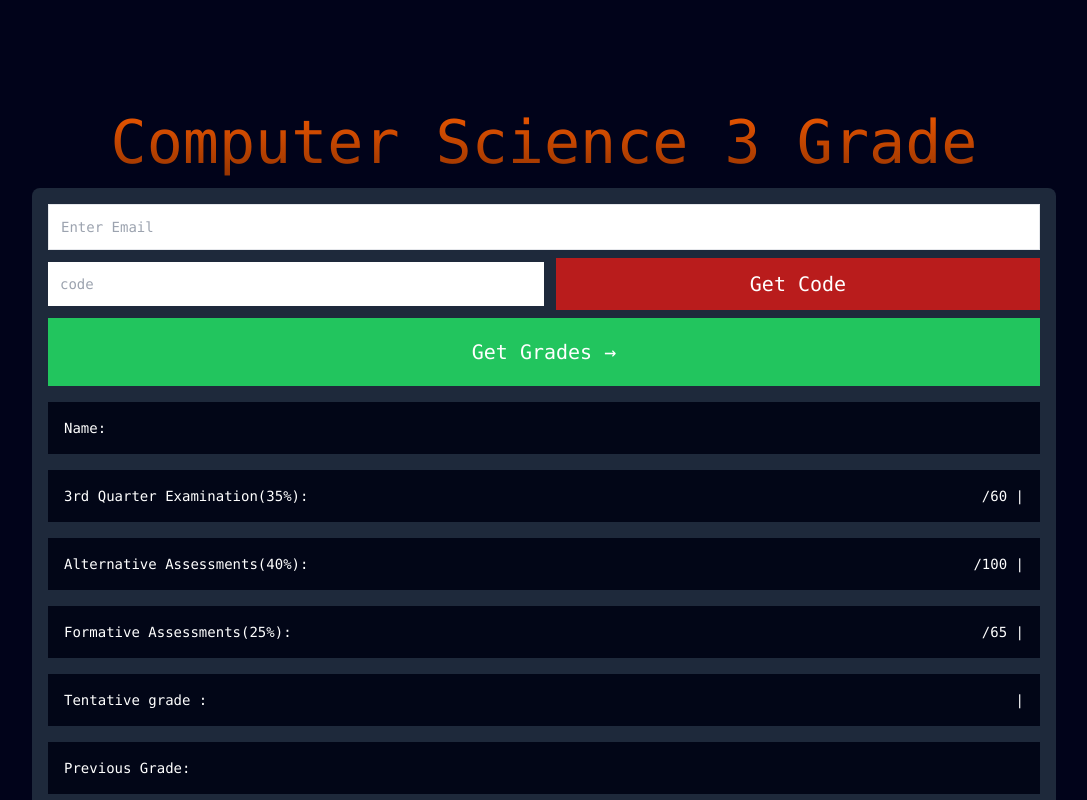
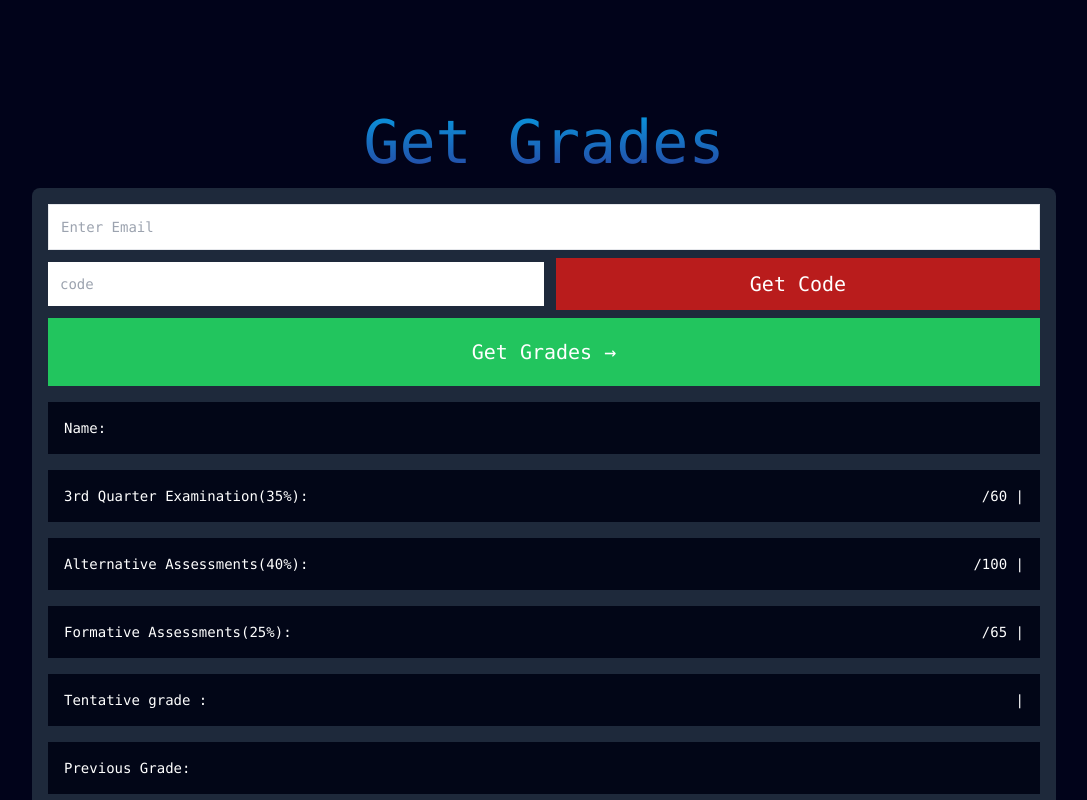
Before and after one commit to LaravelALvin/get-grades, a Next.js app: page / in a window 1280 px wide. Shown: the top 800 px of the page, without its empty margins (96-1183 px from the left). Built offline with nearby package versions, Linux system fonts and the light colour scheme.

Commit message:
new logo added

```diff
--- a/app/globals.css
+++ b/app/globals.css
@@ -27,7 +27,7 @@ body {
 }
 
 .gradient {
-  background: linear-gradient(180deg, #ff5e00, rgb(135, 46, 1));
+  background: linear-gradient(180deg, #00ADEF, #2E3192);
   -webkit-background-clip: text;
   -webkit-text-fill-color: transparent;
 }
--- a/app/layout.js
+++ b/app/layout.js
@@ -12,7 +12,7 @@ export default function RootLayout({ children }) {
   return (
     <html lang="en">
       <head>
-        <link rel="icon" href="/gg.png"/>
+        <link rel="icon" href="/1.png"/>
       </head>
 
       <body className={inter.className}>{children}</body>
--- a/app/page.js
+++ b/app/page.js
@@ -169,7 +169,7 @@ export default function Home() {
   return (
     <main className='flex min-h-screen flex-col items-center justify-between sm:p-24 p-4'>
       <div className='z-10 w-full max-w-5xl items-center justify-between font-mono text-sm '>
-        <h1 className='text-4xl sm:text-5xl md:text-6xl gradient p-4 text-center'>Computer Science 3 Grade</h1>
+        <h1 className='mt--20 text-4xl sm:text-5xl md:text-6xl gradient p-4 text-center'>Get Grades</h1>
         <div className='bg-slate-800 p-4 rounded-lg'>
           <form
             className='grid grid-cols-4 items-center text-black'
```
Also changed, not shown: public/1.png (added), public/2.png (added).
